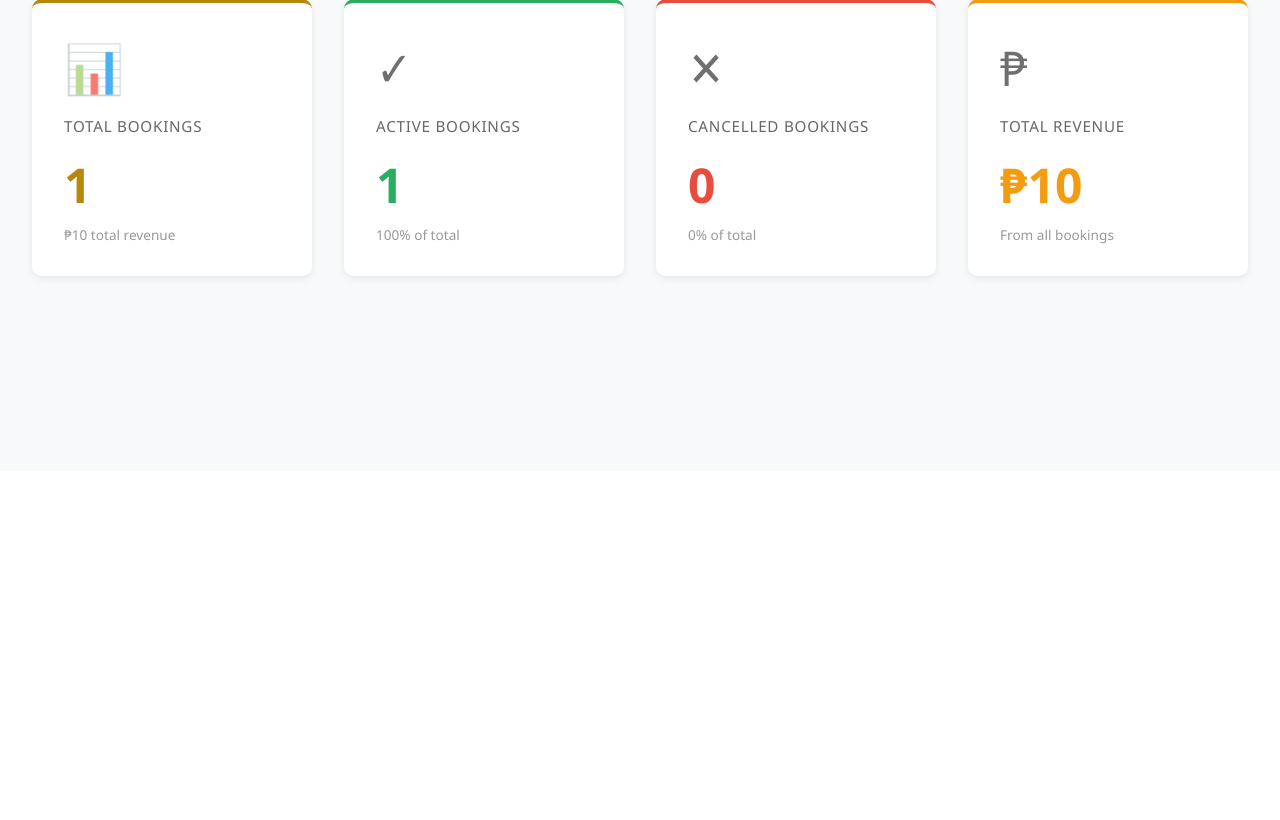
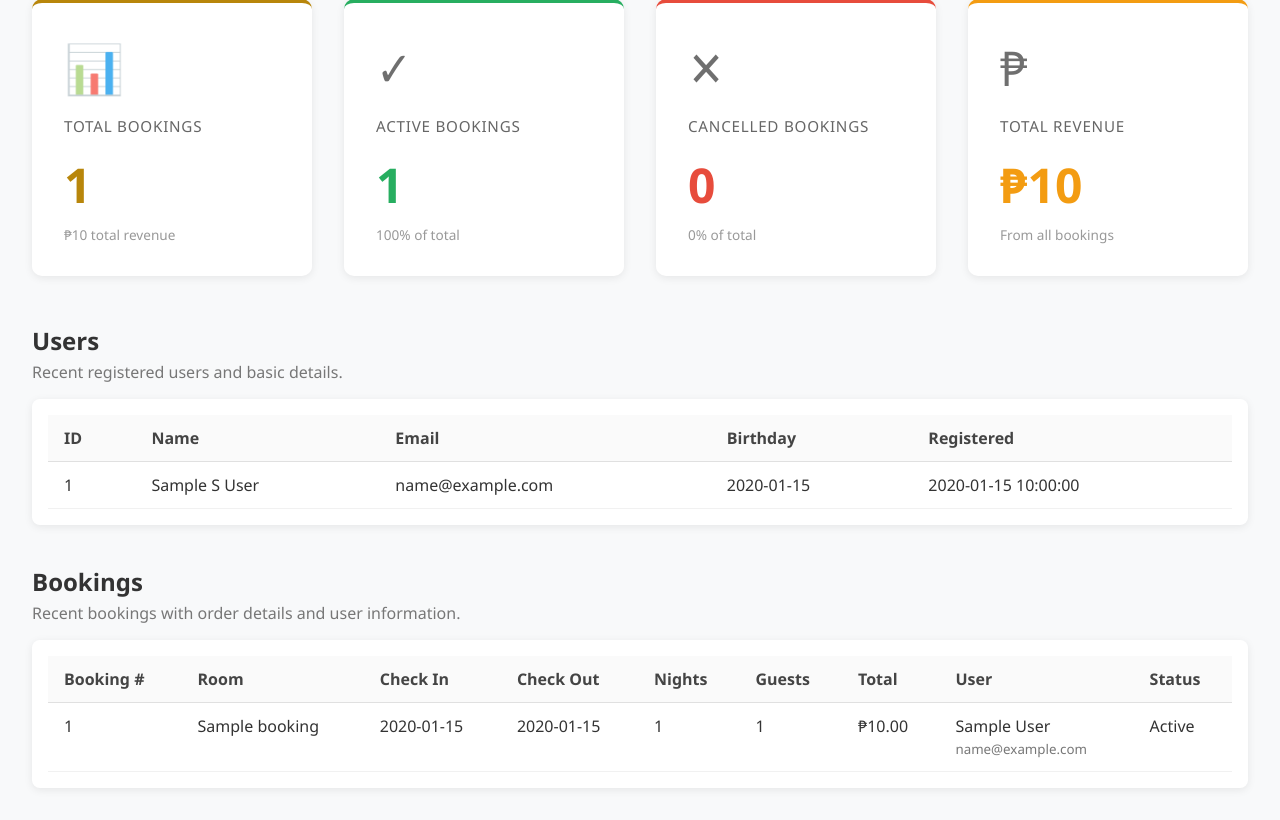
Before and after one commit to z-etsu/Hotel-Booking-System, a PHP site: page /admin/dashboard.php in a window 1280 px wide. Shown: the part 329-1149 px from the top of the page. Before the commit the page ends 609 px from the top, so only its background shows below. Run offline with PHP 8.4, Linux system fonts and the light colour scheme; the visitor is signed in with stand-in values (Sample User, id 1); tables that the repository leaves empty hold one stand-in row (values such as "Sample post").

Commit message:
add user and booking section

```diff
--- a/admin/admin.css
+++ b/admin/admin.css
@@ -21,7 +21,7 @@
 }
 
 body {
-    font-family: 'Segoe UI', Tahoma, Geneva, Verdana, sans-serif;
+    font-family: "Segoe UI", Tahoma, Geneva, Verdana, sans-serif;
     background-color: #f8f9fa;
     color: var(--text-dark);
 }
@@ -40,7 +40,7 @@ body {
 }
 
 .admin-header .logo {
-    font-family: 'Georgia', serif;
+    font-family: "Georgia", serif;
     color: #fff;
     font-size: 1.8rem;
     font-weight: 300;
@@ -137,6 +137,55 @@ body {
     display: grid;
     grid-template-columns: repeat(auto-fit, minmax(280px, 1fr));
     gap: 2rem;
+}
+
+/* ===== TABLES FOR USERS & BOOKINGS ===== */
+.section-title {
+    font-size: 1.5rem;
+    margin-top: 2.5rem;
+    margin-bottom: 0.25rem;
+    color: var(--text-dark);
+}
+.section-sub {
+    color: #777;
+    margin-bottom: 1rem;
+}
+.table-wrap {
+    background: #fff;
+    padding: 1rem;
+    border-radius: 8px;
+    box-shadow: var(--shadow-sm);
+    overflow: auto;
+}
+.admin-table {
+    width: 100%;
+    border-collapse: collapse;
+    min-width: 900px;
+}
+.admin-table thead th {
+    text-align: left;
+    padding: 12px 16px;
+    background: #fafafa;
+    border-bottom: 1px solid var(--border-color);
+    color: #444;
+    font-weight: 600;
+}
+.admin-table tbody td {
+    padding: 12px 16px;
+    border-bottom: 1px solid #f1f1f1;
+    vertical-align: top;
+}
+.admin-table tbody tr:hover {
+    background: #fcfcfc;
+}
+.admin-table small {
+    color: #777;
+}
+
+@media (max-width: 900px) {
+    .admin-table {
+        min-width: 700px;
+    }
 }
 
 .analytics-card {
@@ -331,6 +380,10 @@ body {
 }
 
 @keyframes spin {
-    0% { transform: rotate(0deg); }
-    100% { transform: rotate(360deg); }
+    0% {
+        transform: rotate(0deg);
+    }
+    100% {
+        transform: rotate(360deg);
+    }
 }
--- a/admin/dashboard.php
+++ b/admin/dashboard.php
@@ -45,15 +45,25 @@ $cancelledBookingsResult = $conn->query($cancelledBookingsQuery);
 $cancelledBookingsData = $cancelledBookingsResult->fetch_assoc();
 $cancelledBookings = $cancelledBookingsData['cancelled_count'];
 
+// Fetch recent users
+$usersQuery = "SELECT id, first_name, middle_initial, last_name, email, birthday, created_at FROM users ORDER BY created_at DESC LIMIT 200";
+$usersResult = $conn->query($usersQuery);
+
+// Fetch recent bookings with user info
+$bookingsQuery = "SELECT b.*, u.first_name, u.last_name, u.email FROM bookings b LEFT JOIN users u ON b.user_id = u.id ORDER BY b.order_date DESC LIMIT 500";
+$bookingsResult = $conn->query($bookingsQuery);
+
 ?>
 <!DOCTYPE html>
 <html lang="en">
+
 <head>
     <meta charset="UTF-8">
     <meta name="viewport" content="width=device-width, initial-scale=1.0">
     <title>Admin Dashboard - Elegante</title>
     <link rel="stylesheet" href="admin.css">
 </head>
+
 <body>
     <!-- Admin Header -->
     <header class="admin-header">
@@ -110,6 +120,85 @@ $cancelledBookings = $cancelledBookingsData['cancelled_count'];
                 </div>
             </div>
         </section>
+        <!-- Users Section -->
+        <section class="users-section">
+            <h2 class="section-title">Users</h2>
+            <p class="section-sub">Recent registered users and basic details.</p>
+            <div class="table-wrap">
+                <table class="admin-table">
+                    <thead>
+                        <tr>
+                            <th>ID</th>
+                            <th>Name</th>
+                            <th>Email</th>
+                            <th>Birthday</th>
+                            <th>Registered</th>
+                        </tr>
+                    </thead>
+                    <tbody>
+                        <?php if ($usersResult && $usersResult->num_rows > 0): ?>
+                            <?php while ($u = $usersResult->fetch_assoc()): ?>
+                                <tr>
+                                    <td><?php echo (int)$u['id']; ?></td>
+                                    <td><?php echo htmlspecialchars($u['first_name'] . ' ' . ($u['middle_initial'] ? $u['middle_initial'] . ' ' : '') . $u['last_name']); ?></td>
+                                    <td><?php echo htmlspecialchars($u['email']); ?></td>
+                                    <td><?php echo htmlspecialchars($u['birthday']); ?></td>
+                                    <td><?php echo htmlspecialchars($u['created_at']); ?></td>
+                                </tr>
+                            <?php endwhile; ?>
+                        <?php else: ?>
+                            <tr>
+                                <td colspan="5">No users found.</td>
+                            </tr>
+                        <?php endif; ?>
+                    </tbody>
+                </table>
+            </div>
+        </section>
+
+        <!-- Bookings Section -->
+        <section class="bookings-section">
+            <h2 class="section-title">Bookings</h2>
+            <p class="section-sub">Recent bookings with order details and user information.</p>
+            <div class="table-wrap">
+                <table class="admin-table">
+                    <thead>
+                        <tr>
+                            <th>Booking #</th>
+                            <th>Room</th>
+                            <th>Check In</th>
+                            <th>Check Out</th>
+                            <th>Nights</th>
+                            <th>Guests</th>
+                            <th>Total</th>
+                            <th>User</th>
+                            <th>Status</th>
+                        </tr>
+                    </thead>
+                    <tbody>
+                        <?php if ($bookingsResult && $bookingsResult->num_rows > 0): ?>
+                            <?php while ($b = $bookingsResult->fetch_assoc()): ?>
+                                <tr>
+                                    <td><?php echo (int)$b['id']; ?></td>
+                                    <td><?php echo htmlspecialchars($b['room_name']); ?></td>
+                                    <td><?php echo htmlspecialchars($b['check_in']); ?></td>
+                                    <td><?php echo htmlspecialchars($b['check_out']); ?></td>
+                                    <td><?php echo (int)$b['number_of_nights']; ?></td>
+                                    <td><?php echo (int)$b['number_of_guests']; ?></td>
+                                    <td>₱<?php echo number_format($b['total_price'], 2); ?></td>
+                                    <td><?php echo htmlspecialchars(($b['first_name'] ?? 'Unknown') . ' ' . ($b['last_name'] ?? '')); ?><br><small><?php echo htmlspecialchars($b['email'] ?? ''); ?></small></td>
+                                    <td><?php echo htmlspecialchars(ucfirst($b['status'])); ?></td>
+                                </tr>
+                            <?php endwhile; ?>
+                        <?php else: ?>
+                            <tr>
+                                <td colspan="9">No bookings found.</td>
+                            </tr>
+                        <?php endif; ?>
+                    </tbody>
+                </table>
+            </div>
+        </section>
     </div>
 
     <script>
@@ -150,4 +239,5 @@ $cancelledBookings = $cancelledBookingsData['cancelled_count'];
         document.head.appendChild(style);
     </script>
 </body>
+
 </html>
```
